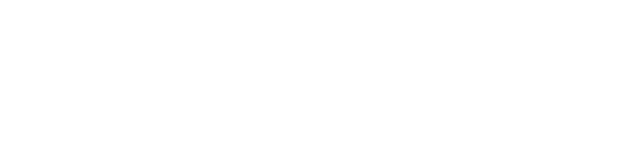
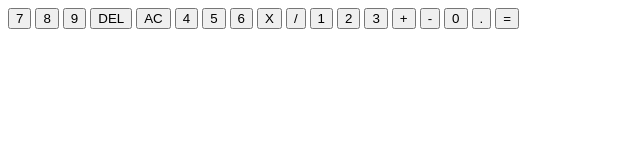
Before and after one commit to crindshelter/calculator, a plain HTML site: page index.html in a window 1280 px wide. Shown: the whole page, without its empty margins (0-640 px from the left). Drawn offline with Linux system fonts and the light colour scheme.

Commit message:
Added all buttons

```diff
--- a/index.html
+++ b/index.html
@@ -7,6 +7,29 @@
     <link rel="stylesheet" href="style.css">
 </head>
 <body>
+    <div class="calculator-body">
+        <div class="screen"></div>
+        <div class="buttons">
+            <button>7</button>
+            <button>8</button>
+            <button>9</button>
+            <button>DEL</button>
+            <button>AC</button>
+            <button>4</button>
+            <button>5</button>
+            <button>6</button>
+            <button>X</button>
+            <button>/</button>
+            <button>1</button>
+            <button>2</button>
+            <button>3</button>
+            <button>+</button>
+            <button>-</button>
+            <button>0</button>
+            <button>.</button>
+            <button>=</button>
+        </div>
+    </div>
     <script src="index.js"></script>
 </body>
 </html>
--- a/index.js
+++ b/index.js
@@ -0,0 +1,25 @@
+function main(){
+
+}
+
+// Adds two numbers
+function add(x, y) {
+    return x + y;
+}
+
+// Subtract two numbers
+function subtract(x, y) {
+    return x - y;
+}
+
+// Multiplies two numbers
+function multiply(x, y) {
+    return x * y;
+}
+
+// Divides two numbers
+function divide(x, y) {
+    return x / y;
+}
+
+main()
```
